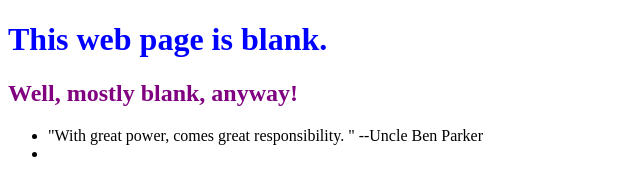
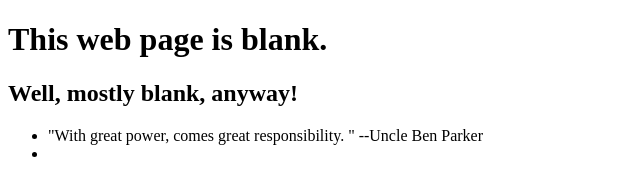
Before and after one commit to i340899/0main_openSAP_repo, a plain HTML site: page index.html in a window 1280 px wide. Shown: the whole page, without its empty margins (0-640 px from the left). Drawn offline with Linux system fonts and the light colour scheme.

Commit message:
removed styles from both headers

```diff
--- a/index.html
+++ b/index.html
@@ -6,8 +6,8 @@
 		<LINK href="styles.css" rel="stylesheet" type="text/css">
 	</head>
 	<body>
-		<h1 style = "color:blue">This web page is blank.</h1>
-		<h2 style = "color:purple">Well, mostly blank, anyway!</h2>
+		<h1>This web page is blank.</h1>
+		<h2>Well, mostly blank, anyway!</h2>
 		<ul>
 			<li>"With great power, comes great responsibility. " --Uncle Ben Parker</li>
 			<li></li>
```
